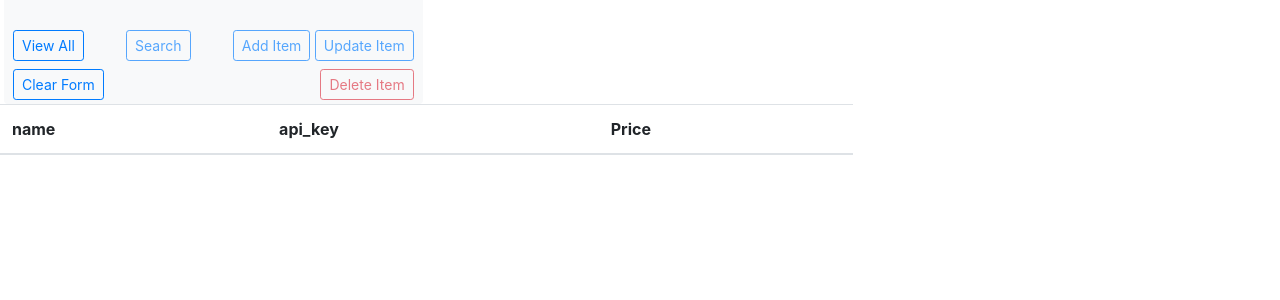
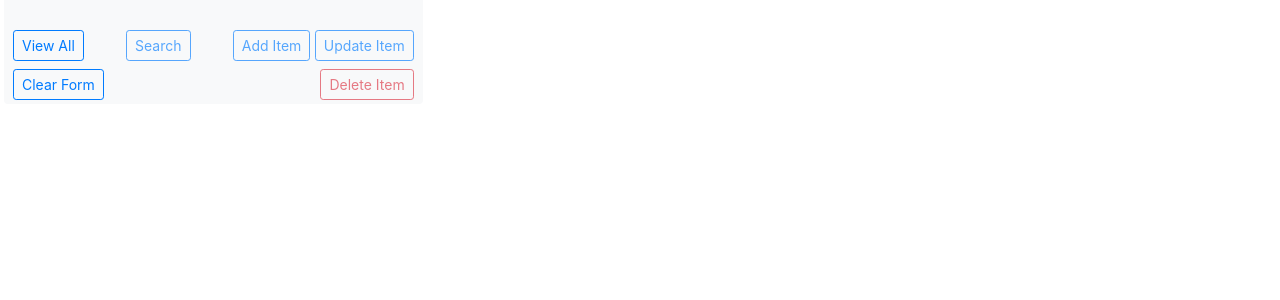
Before and after one commit to obenson42/shopping-list-back, a Flask app: template app/templates/home.html in a window 1280 px wide. Shown: the part 332-632 px from the top of the page. Run offline with Flask 2, Linux system fonts and the light colour scheme; the template is opened without the code that fills it, so the values that code supplies are empty; the visitor is signed in with stand-in values (Sample User, id 1); data comes from the database, SQL or seed files in the repository; some libraries are stand-ins or nearby versions.

Commit message:
upgrading db

```diff
--- a/app/templates/includes/shopping_items.html
+++ b/app/templates/includes/shopping_items.html
@@ -38,12 +38,6 @@
             <tr><td></td><td></td><td></td></tr>
         </tbody>
     </table>
-    <table class='table table-hover col-md-8 col-12' id='user_list'>
-        <thead><tr><th>name</th><th>api_key</th><th>Price</th></tr></thead>
-        <tbody>
-            <tr><td></td><td></td><td></td></tr>
-        </tbody>
-    </table>
 </div>
 <script src="{{ url_for('static', filename='ShoppingItem.js') }}"></script>
 {% endblock %}
```
Also changed, not shown: 1 other file.
